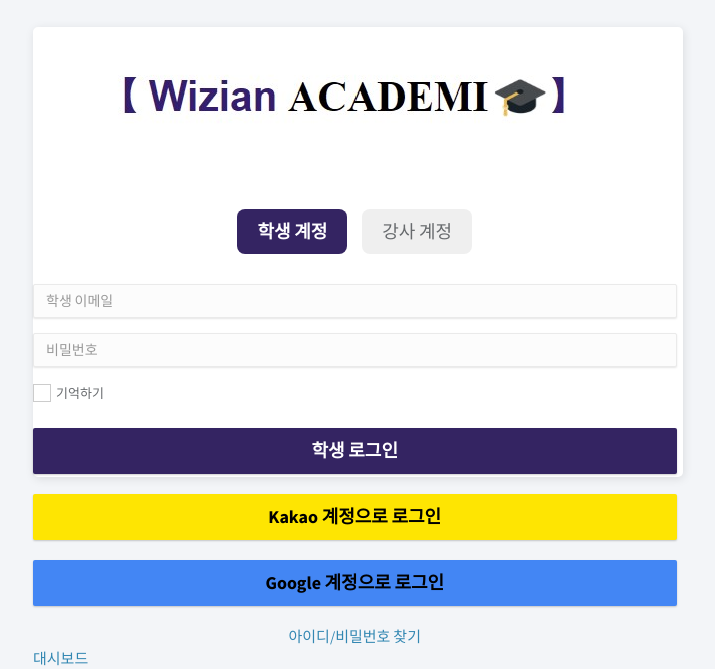
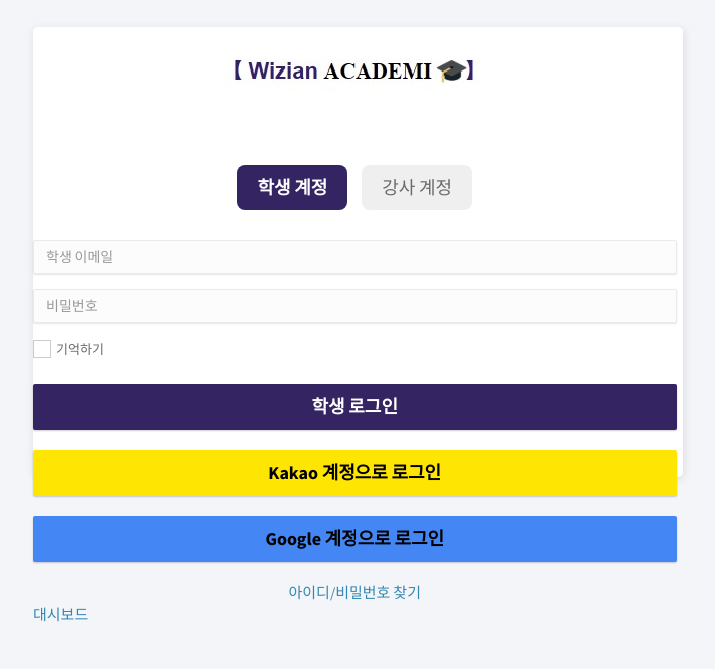
Before and after one commit to Leehyemee/AcademiProject3, a Next.js app in the folder wizian-next/: page /pageLogin in a window 1280 px wide. Shown: the part 148-817 px from the top of the page, without its empty margins (282-997 px from the left). Built offline with nearby package versions, Linux system fonts and the light colour scheme; some icons are missing.

Commit message:
로그인페이지 로고 변경

```diff
--- a/wizian-next/src/app/(auth)/pageLogin/page.js
+++ b/wizian-next/src/app/(auth)/pageLogin/page.js
@@ -12,7 +12,7 @@
                     <div className="content">
                         <div className="header text-center">
                             <div className="logo mb-4">
-                                <img src="/assets/img/academiLogo.jpg" alt="Klorofil Logo" />
+                                <img src="/assets/img/academiLogo_login.jpg" alt="Klorofil Logo" />
                             </div>
                             <div className="tab-buttons flex justify-center mb-4">
                                 <button
```
Also changed, not shown: wizian-next/public/assets/img/academiLogo_login.jpg (added).
